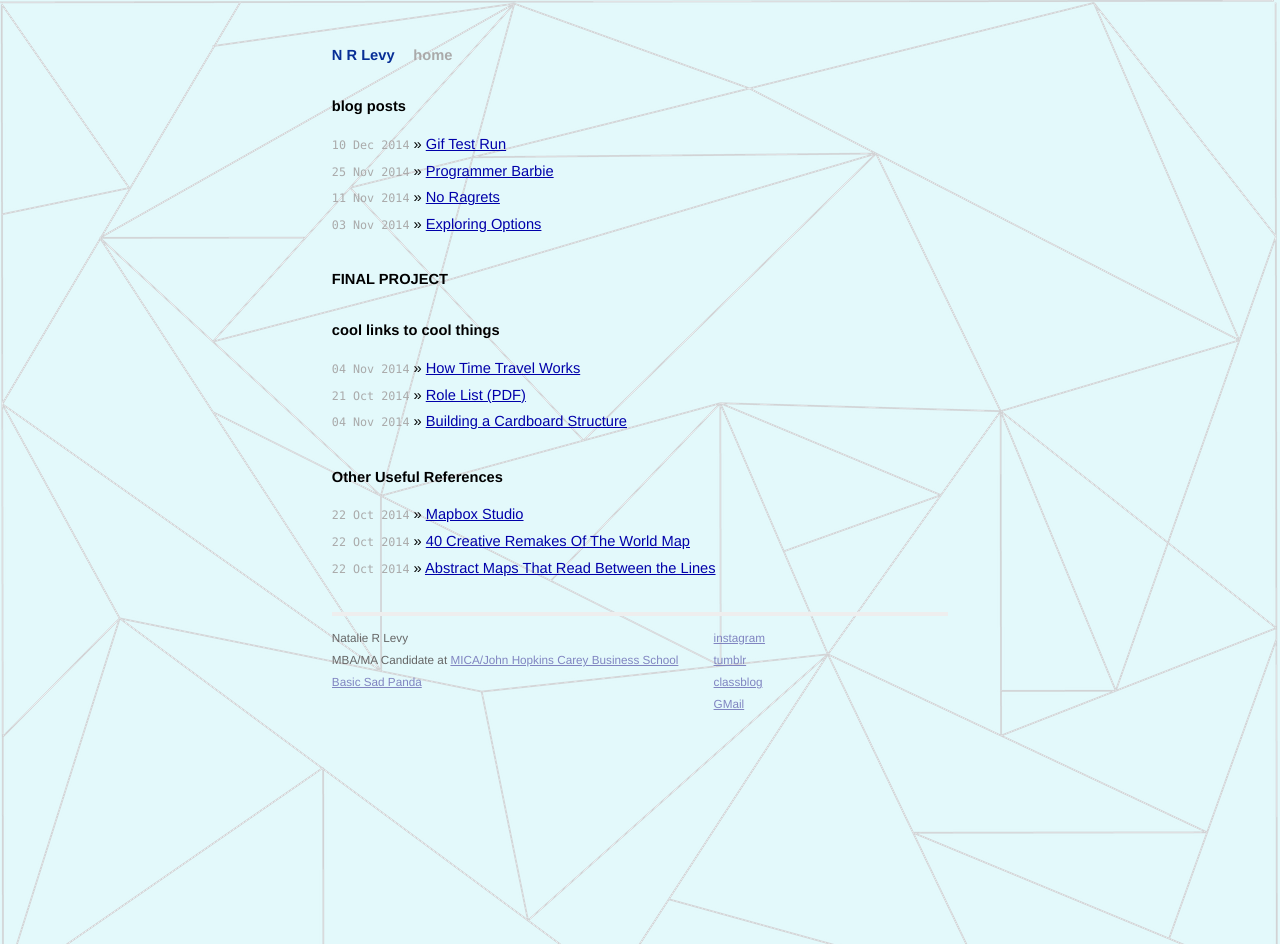
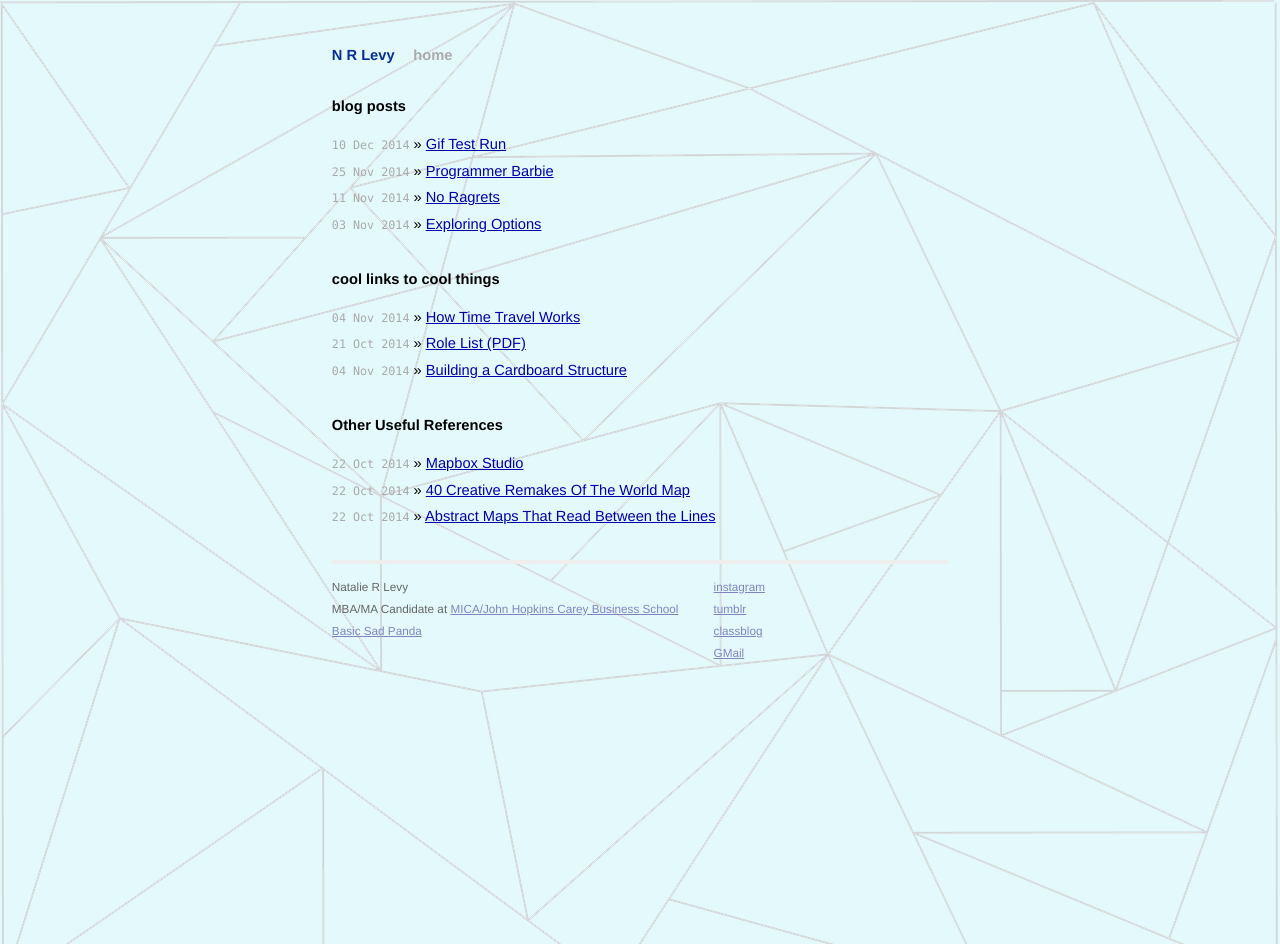
Before and after one commit to nrlevy/clog, a Jekyll site: the page built from index.html, in a window 1280 px wide. Built offline with Jekyll 4.4.1, drawn with Linux system fonts in a browser that asks for light colours; Markdown is read by kramdown in place of the engine named in the settings.

Commit message:
erasing "final project"

```diff
--- a/index.html
+++ b/index.html
@@ -9,14 +9,6 @@
     {% for post in site.posts %}
       <li><span>{{ post.date | date_to_string }}</span> &raquo; <a href="{{ site.url }}/clog{{ post.url }}">{{ post.title }}</a></li>
     {% endfor %}
-  </ul>
-
- <h1>FINAL PROJECT</h1>
-  <ul class="posts">
-    {% for post in site.posts/final %}
-      <li><span>{{ post.date | date_to_string }}</span> &raquo; <a href="{{ site.url }}/clog{{ post.url }}">{{ post.title }}</a></li>
-    {% endfor %}
-
   </ul>
 
   <h1>cool links to cool things</h1>
```
